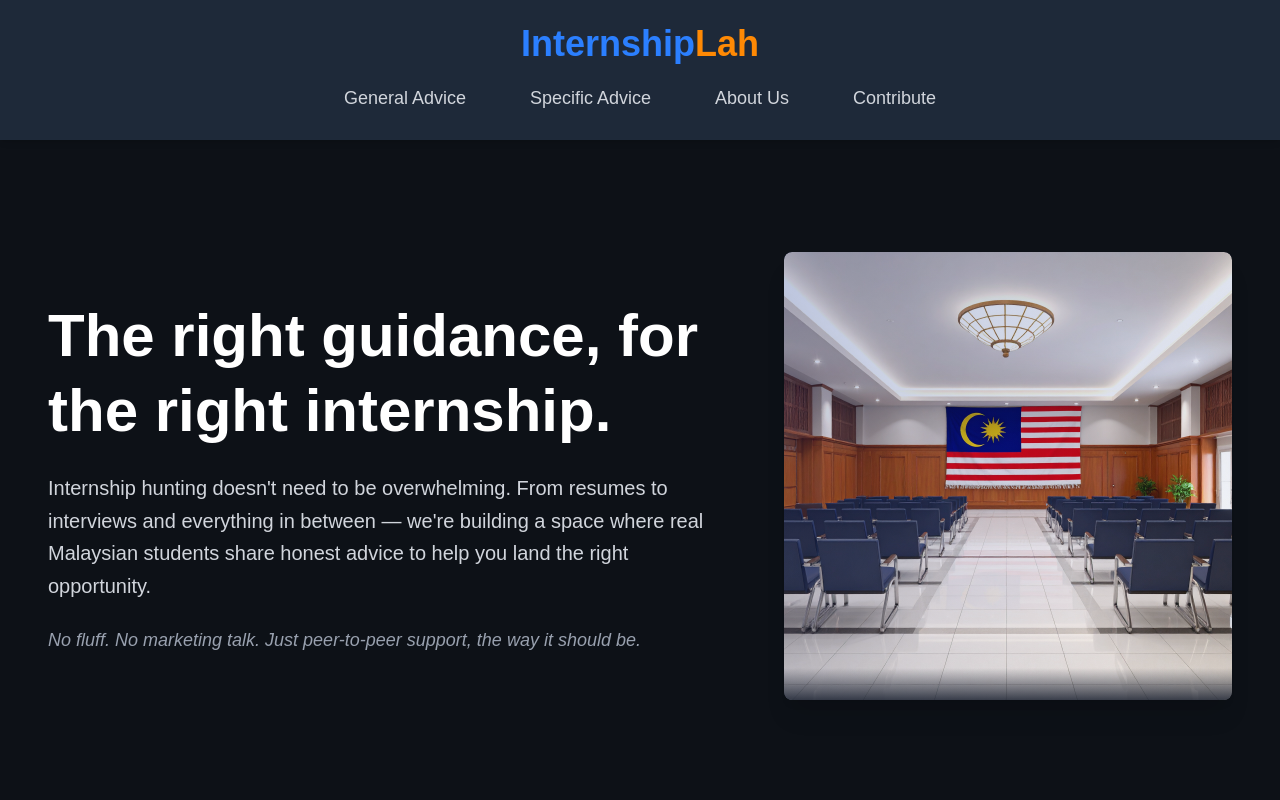
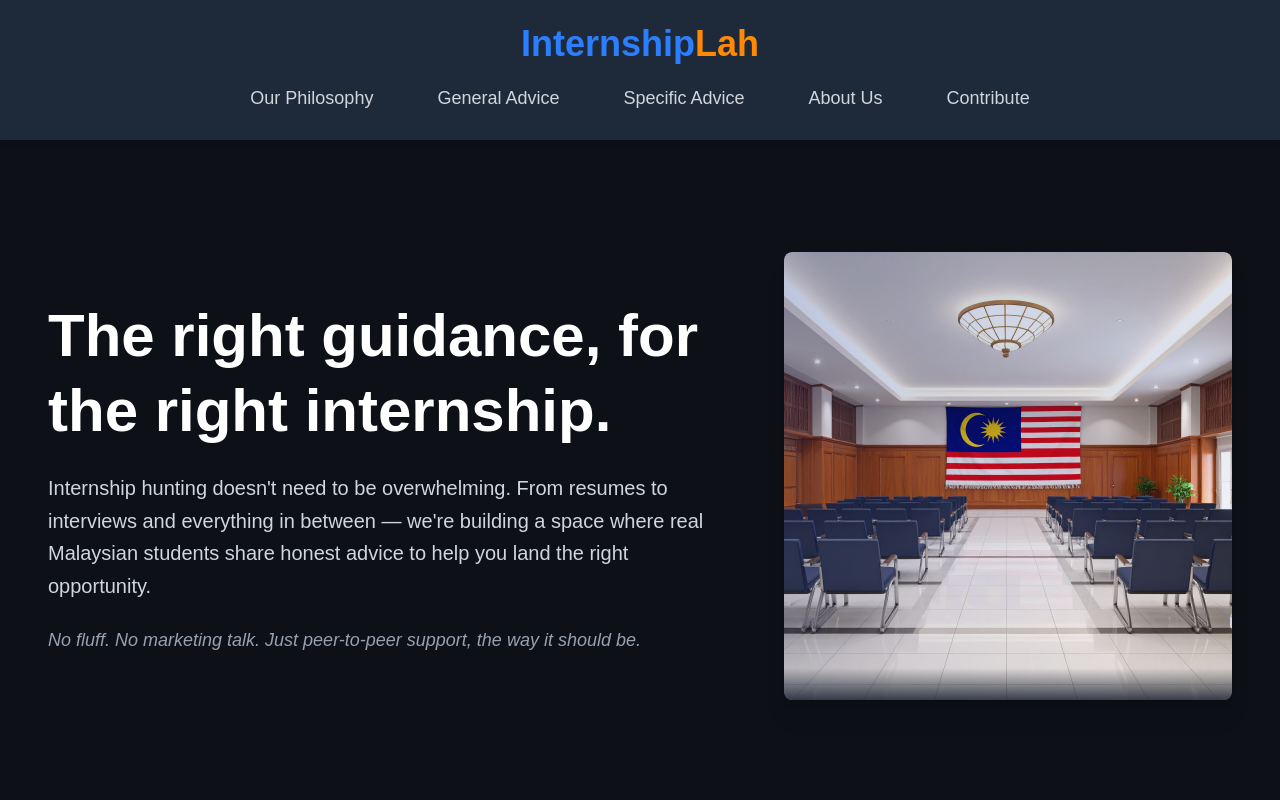
Before and after one commit to JohnnyRobs19/internshiplah, a Next.js app: page / in a window 1280 px wide. Shown: the top 800 px of the page. Built offline with nearby package versions, Linux system fonts and the light colour scheme.

Commit message:
Add 'Our Philosophy' button to Navbar for improved navigation

```diff
--- a/app/components/Navbar/Navbar.tsx
+++ b/app/components/Navbar/Navbar.tsx
@@ -38,6 +38,12 @@ export default function Navbar({ currentView, setCurrentView }: NavbarProps) {
         {currentView === 'landing' ? (
           <>
             <button
+              onClick={() => handleNavigation('philosophy')}
+              className="hover:text-blue-400 transition-colors duration-200 py-1"
+            >
+              Our Philosophy
+            </button>
+            <button
               onClick={() => handleNavigation('advice')}
               className="hover:text-blue-400 transition-colors duration-200 py-1"
             >
@@ -74,6 +80,12 @@ export default function Navbar({ currentView, setCurrentView }: NavbarProps) {
               Home
             </button>
             <button
+              onClick={() => handleNavigation('philosophy')}
+              className="hover:text-blue-400 transition-colors duration-200 py-1"
+            >
+              Our Philosophy
+            </button>
+            <button
               onClick={() => handleNavigation('specific')}
               className="hover:text-blue-400 transition-colors duration-200 py-1"
             >
```
